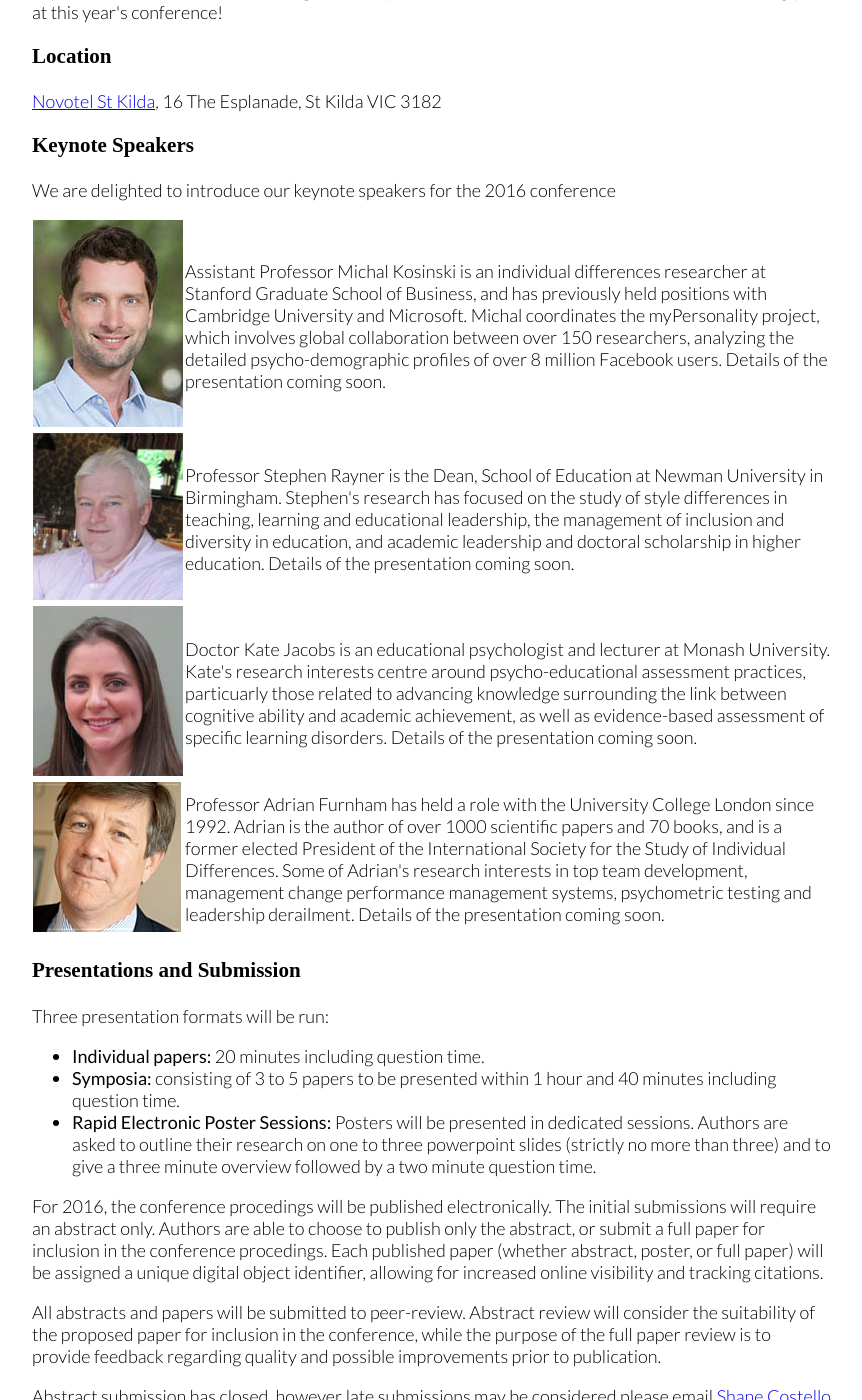
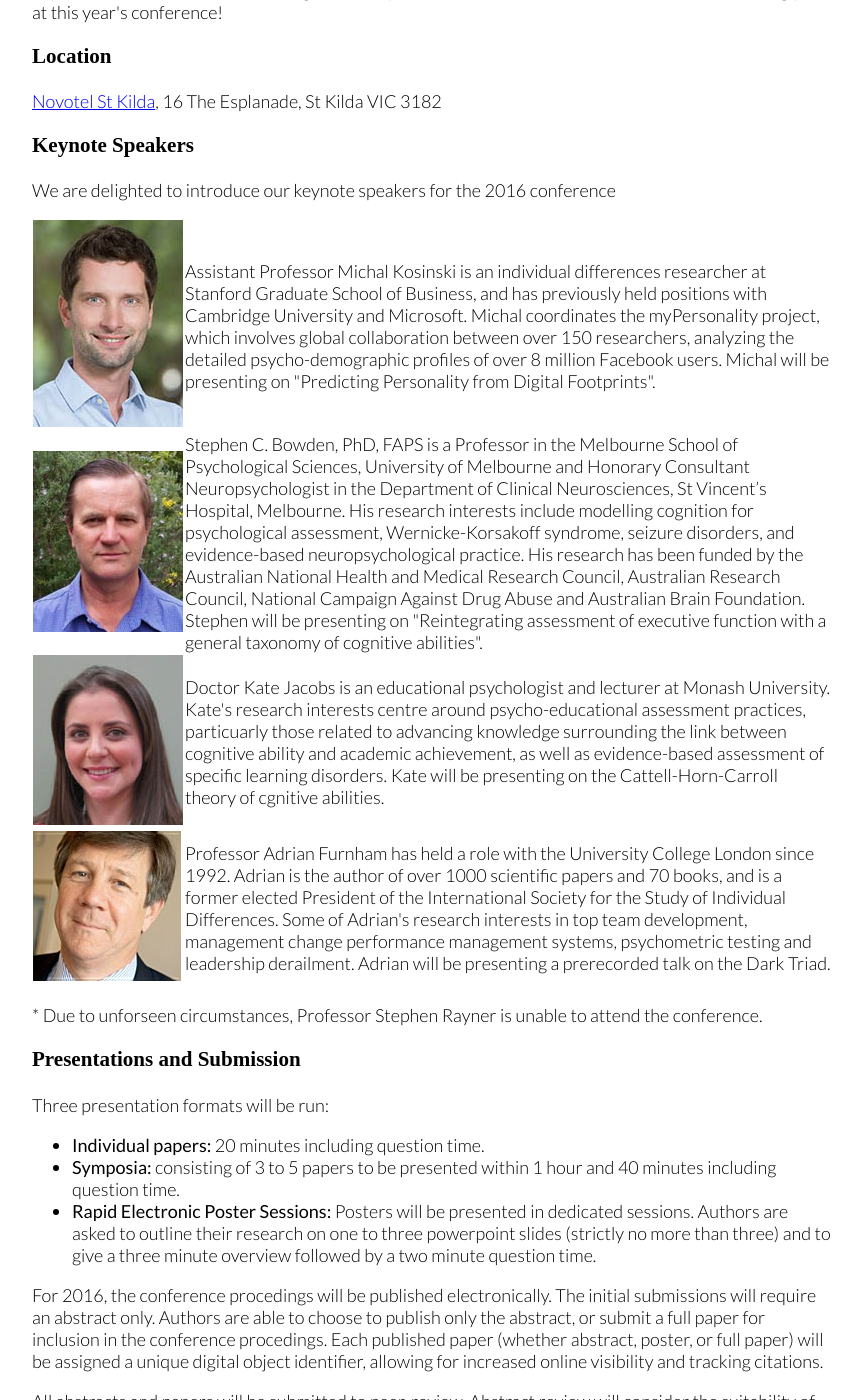
Before and after one commit to acpid/acpid.github.io, a Jekyll site: the page built from 2016.html, in a window 1280 px wide and 1400 px high, scrolled down 1067 px. Shown: the whole window, without its empty margins (208-1070 px from the left). Built offline with Jekyll 4.4.1, drawn with Linux system fonts in a browser that asks for light colours; some web fonts are replaced; some of the changed text lies outside the part shown.

Commit message:
Updated keynotes

```diff
--- a/2016.html
+++ b/2016.html
@@ -60,15 +60,15 @@ We are delighted to introduce our keynote speakers for the 2016 conference
 	  <img src="/images/kosinski.jpg" alt="Michal Kosinski image">
     </td>
     <td>
-      Assistant Professor Michal Kosinski is an individual differences researcher at Stanford Graduate School of Business, and has previously held positions with Cambridge University and Microsoft. Michal coordinates the myPersonality project, which involves global collaboration between over 150 researchers, analyzing the detailed psycho-demographic profiles of over 8 million Facebook users. Details of the presentation coming soon.
+      Assistant Professor Michal Kosinski is an individual differences researcher at Stanford Graduate School of Business, and has previously held positions with Cambridge University and Microsoft. Michal coordinates the myPersonality project, which involves global collaboration between over 150 researchers, analyzing the detailed psycho-demographic profiles of over 8 million Facebook users. Michal will be presenting on "Predicting Personality from Digital Footprints".
     </td>
   </tr>
     <tr>
     <td>
-	  <img src="/images/rayner.jpg" alt="Stephen Rayner image">
+	  <img src="/images/bowden.jpg" alt="Stephen Bowden image">
     </td>
     <td>
-      Professor Stephen Rayner is the Dean, School of Education at Newman University in Birmingham.  Stephen's research has focused on the study of style differences in teaching, learning and educational leadership, the management of inclusion and diversity in education, and academic leadership and doctoral scholarship in higher education. Details of the presentation coming soon.
+      Stephen C. Bowden, PhD, FAPS is a Professor in the Melbourne School of Psychological Sciences, University of Melbourne and Honorary Consultant Neuropsychologist in the Department of Clinical Neurosciences, St Vincent’s Hospital, Melbourne.  His research interests include modelling cognition for psychological assessment, Wernicke-Korsakoff syndrome, seizure disorders, and evidence-based neuropsychological practice.  His research has been funded by the Australian National Health and Medical Research Council, Australian Research Council, National Campaign Against Drug Abuse and Australian Brain Foundation. Stephen will be presenting on "Reintegrating assessment of executive function with a general taxonomy of cognitive abilities".
     </td>
   </tr>
     <tr>
@@ -76,7 +76,7 @@ We are delighted to introduce our keynote speakers for the 2016 conference
 	  <img src="/images/jacobs.jpg" alt="Kate Jacobs image">
     </td>
     <td>
-      Doctor Kate Jacobs is an educational psychologist and lecturer at Monash University.  Kate's research interests centre around psycho-educational assessment practices, particuarly those related to advancing knowledge surrounding the link between cognitive ability and academic achievement, as well as evidence-based assessment of specific learning disorders. Details of the presentation coming soon.
+      Doctor Kate Jacobs is an educational psychologist and lecturer at Monash University.  Kate's research interests centre around psycho-educational assessment practices, particuarly those related to advancing knowledge surrounding the link between cognitive ability and academic achievement, as well as evidence-based assessment of specific learning disorders. Kate will be presenting on the Cattell-Horn-Carroll theory of cgnitive abilities.
     </td>
   </tr>
     <tr>
@@ -84,11 +84,13 @@ We are delighted to introduce our keynote speakers for the 2016 conference
 	  <img src="/images/furnham.jpg" alt="Adrian Furnham image">
     </td>
     <td>
-      Professor Adrian Furnham has held a role with the University College London since 1992.  Adrian is the author of over 1000 scientific papers and 70 books, and is a former elected President of the International Society for the Study of Individual Differences.  Some of Adrian's research interests in top team development, management change performance management systems, psychometric testing and leadership derailment. Details of the presentation coming soon.
+      Professor Adrian Furnham has held a role with the University College London since 1992.  Adrian is the author of over 1000 scientific papers and 70 books, and is a former elected President of the International Society for the Study of Individual Differences.  Some of Adrian's research interests in top team development, management change performance management systems, psychometric testing and leadership derailment. Adrian will be presenting a prerecorded talk on the Dark Triad.
     </td>
   </tr>
 </table>
-
+<p>
+* Due to unforseen circumstances, Professor Stephen Rayner is unable to attend the conference.
+</p>
 <h3>Presentations and Submission</h3>
 
 <p>
```
Also changed, not shown: other parts of 2016.html (+1 -1 lines).
